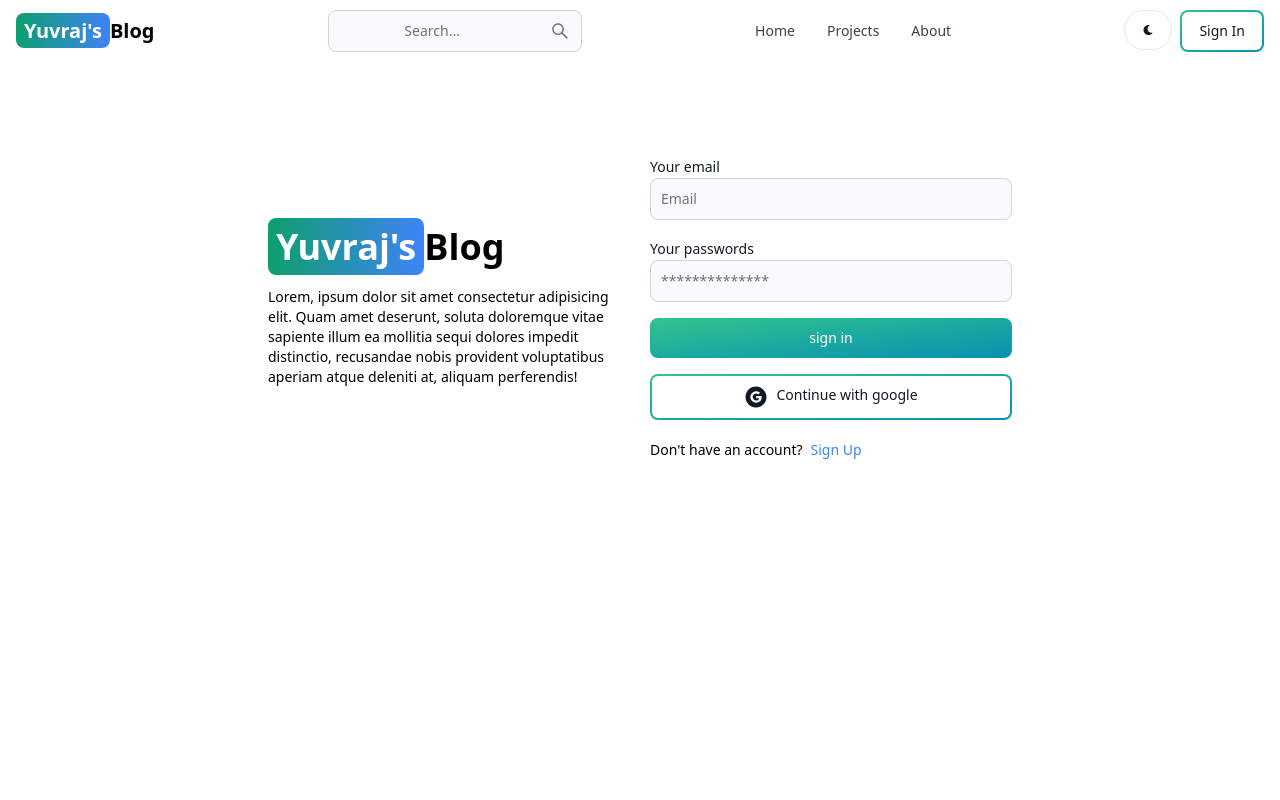
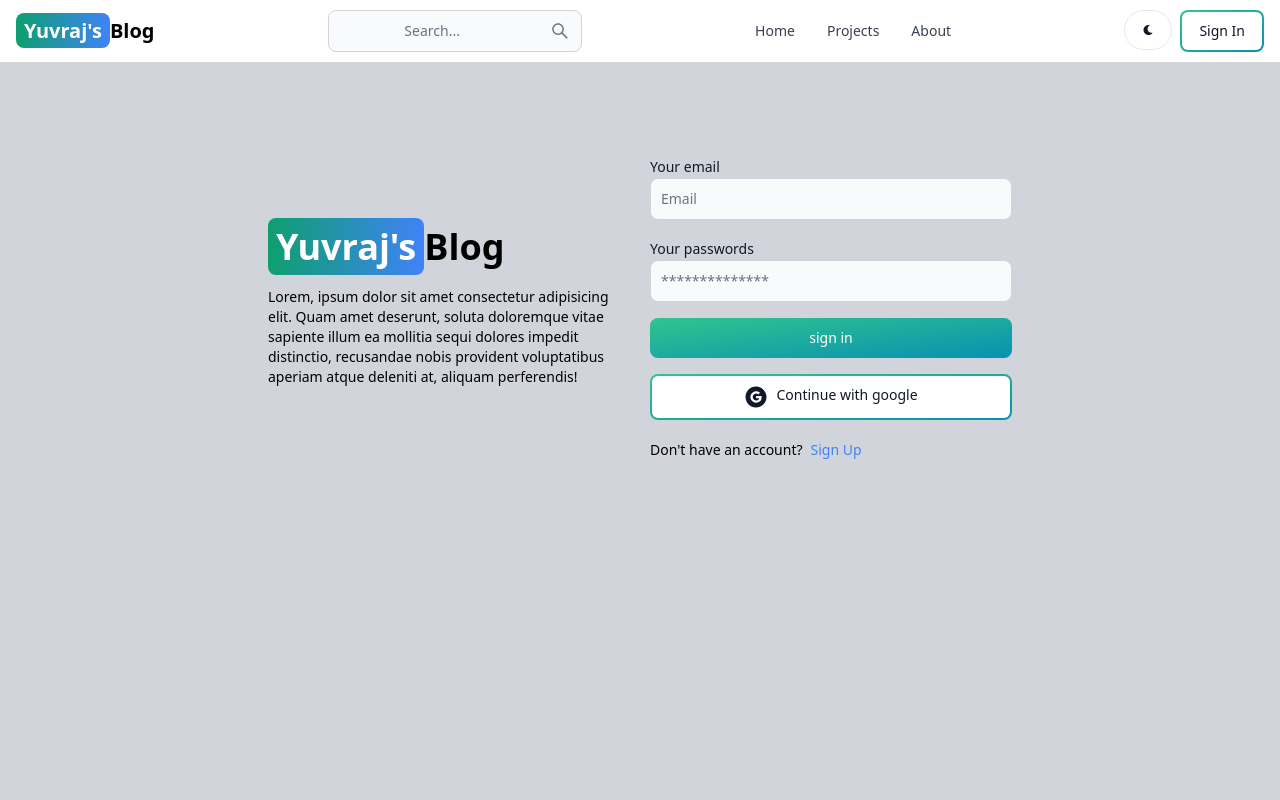
Before and after one commit to Yuvrajkarmarkar/Blogapp, a React (Vite) app in the folder Blog_frontend/: page /sign-in in a window 1280 px wide. Shown: the top 800 px of the page. Built offline with nearby package versions, Linux system fonts and the light colour scheme; no server answers.

Commit message:
add dark mode

```diff
--- a/Blog_frontend/src/components/header.jsx
+++ b/Blog_frontend/src/components/header.jsx
@@ -2,14 +2,19 @@ import { Avatar, Button, Dropdown, Navbar, TextInput } from 'flowbite-react'
 import React from 'react'
 import { Link ,useLocation} from 'react-router-dom'
 import { AiOutlineSearch } from 'react-icons/ai'
-import {FaMoon} from 'react-icons/fa'
-import { useSelector } from 'react-redux';
+import {FaMoon,FaSun} from 'react-icons/fa'
+import { useSelector,useDispatch } from 'react-redux';
+import { toggleTheme } from '../redux/theme/themeSlice';
 
 
 
 export default function header() {
     const path = useLocation().pathname;
-    const {currentUser}=useSelector(state=>state.user)
+    const { currentUser } = useSelector(state => state.user)
+    const dispatch = useDispatch();
+    const { theme } = useSelector(state => state.theme);
+
+
   return (
     <div>
           <Navbar className='broder-b-2'>
@@ -25,8 +30,8 @@ export default function header() {
                       <AiOutlineSearch/>
                   </Button>
                   <div className='flex gap-2 md:order-2'>
-                      <Button className='w-12 h-10 hidden sm:inline' color='gray' pill>
-                          <FaMoon/>
+                      <Button className='w-12 h-10 hidden sm:inline' color='gray' pill onClick={()=>dispatch(toggleTheme())}>
+                      {theme === 'light' ? <FaMoon /> : <FaSun />}
                   </Button>
                   {
                       currentUser ? (
@@ -41,7 +46,7 @@ export default function header() {
                                   <span className='block text-sm'>@{currentUser.username}</span>
                                   <span className='block text-sm front-medium truncate'>@{currentUser.email}</span>
                               </Dropdown.Header>
-                              <Link to={'/Dashboard/tab=profile'}>
+                              <Link to={'/Dashboard?tab=profile'}>
                                   <Dropdown.Item>
                                       Profile
                                   </Dropdown.Item>
--- /dev/null
+++ b/Blog_frontend/src/components/themeProvider.jsx
@@ -0,0 +1,15 @@
+
+import{useSelector} from 'react-redux'
+
+
+export default function themeProvider({children}) {
+    const {theme}=useSelector(state=>state.theme)
+  return (
+      <div className={theme}>
+          <div className="bg-gray-300 text-black dark:text-gray-200 dark:bg-blue-950 min-h-screen">
+
+      {children}
+          </div>
+    </div>
+  )
+}
--- a/Blog_frontend/src/redux/store.js
+++ b/Blog_frontend/src/redux/store.js
@@ -2,11 +2,13 @@ import { configureStore,combineReducers } from '@reduxjs/toolkit'
 import userReducer from './user/userSlice.js';
 import { persistReducer, persistStore } from 'redux-persist';
 import storage from 'redux-persist/lib/storage';
-
+import themeRedeucer from './theme/themeSlice.js'
 
 
 const rootReducer = combineReducers({
     user: userReducer,
+    theme: themeRedeucer,
+
 });
 
 const persistConfig = {
--- /dev/null
+++ b/Blog_frontend/src/redux/theme/themeSlice.js
@@ -0,0 +1,20 @@
+import { createSlice } from '@reduxjs/toolkit';
+
+const initialState = {
+    theme:'light',
+}
+
+const themeSlice = createSlice({
+    name: 'theme',
+    initialState,
+    reducers: {
+        toggleTheme: (state) => {
+            state.theme = state.theme === 'light' ? 'dark' : 'light';
+        },
+    }
+});
+
+
+export const { toggleTheme } = themeSlice.actions;
+
+export default themeSlice.reducer;
```
Also changed, not shown: Blog_frontend/src/main.jsx (+6 -1 lines).
